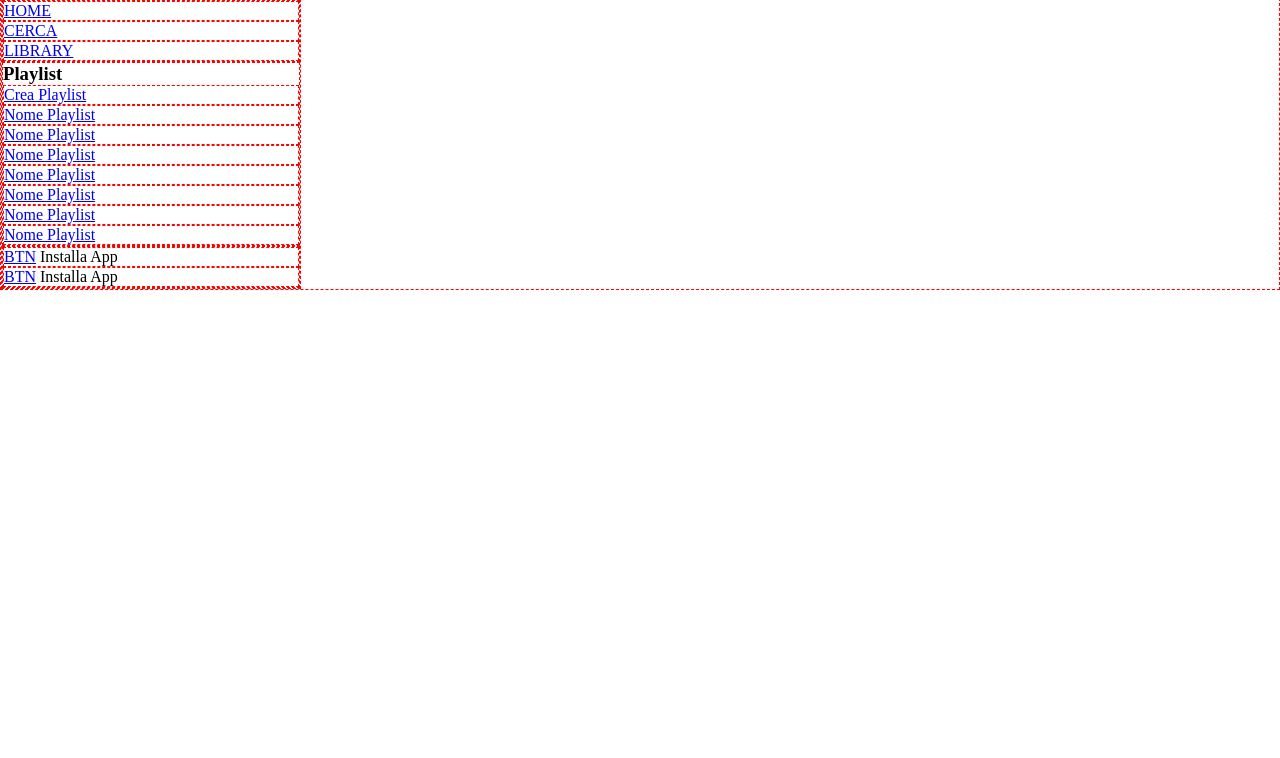
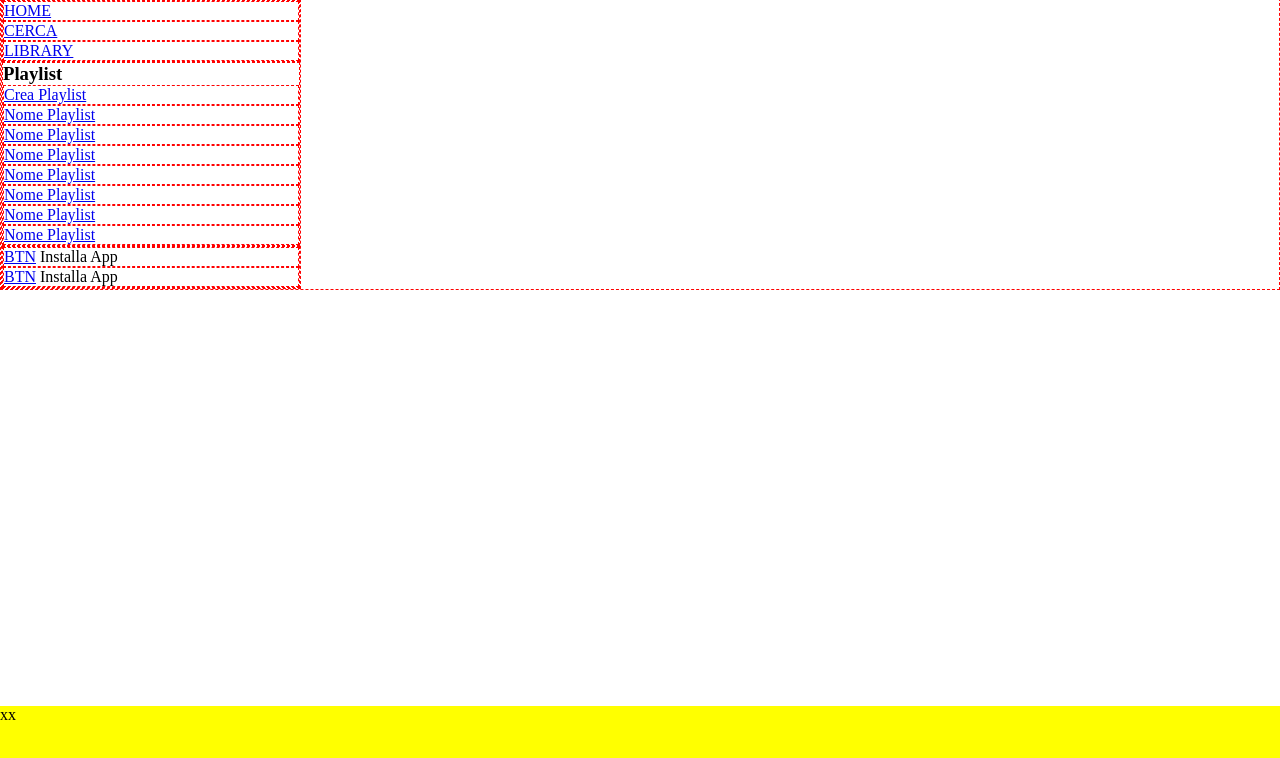
Before and after one commit to SorayaBoolean/html-css-spotifyweb, a plain HTML site: page index.html in a window 1280 px wide. Shown: the part 22-780 px from the top of the page. Drawn offline with Linux system fonts and the light colour scheme.

Commit message:
layout: I added footer section in layout  with yellow background-color ,width and height

```diff
--- a/css/style.css
+++ b/css/style.css
@@ -30,7 +30,7 @@
     color: #fff;
 }
 
-/**********Header************/
+/************Header************/
  .side-bar-main{
    width:300px ;
 }
@@ -39,8 +39,23 @@
 
 }
 
+/************Main***************/
 
 
+
+
+
+
+/************Footer***************/
+
+footer{
+    background-color: yellow;
+    height: 4.5rem;
+    width: 100%;
+    position: fixed;
+    bottom: 0;
+    left: 0%;
+}
 
 
 
--- a/index.html
+++ b/index.html
@@ -57,6 +57,8 @@
 
         <main>xx</main>
 
+        <footer>xx</footer>
+
 
 
 
```
